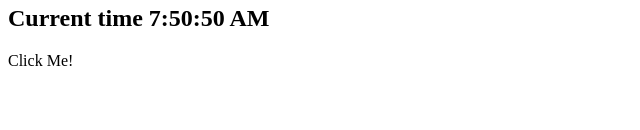
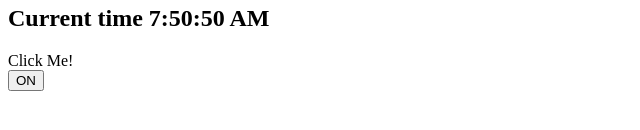
Before and after one commit to rahulvishwakarm/React-Fundamentals, a React (Create React App) app in the folder react-basics/: page / in a window 1280 px wide. Shown: the part 666-796 px from the top of the page, without its empty margins (0-640 px from the left). Built offline with nearby package versions, Linux system fonts and the light colour scheme.

Commit message:
Event Handler Toogle

```diff
--- a/react-basics/src/App.js
+++ b/react-basics/src/App.js
@@ -2,6 +2,7 @@ import ClassComponent from "./Component and Props/ClassComponent";
 import ExtractingComponent from "./Component and Props/ExtractingComponent";
 import FuncComponent from "./Component and Props/FuncComponent";
 import EventHandler from "./HandlingEvents/EventHandler";
+import Toogle from "./HandlingEvents/Toogle";
 import JSX from "./JSX Introduction/JSX";
 import RenderElement from "./Rendering Element/RenderElement";
 import Rendering from './State and LifeCycle/Rendering';
@@ -27,6 +28,7 @@ function App() {
 
         {/* Event Handlers */}
         <EventHandler/>
+        <Toogle/>
     </div>
   );
 }
--- /dev/null
+++ b/react-basics/src/HandlingEvents/Toogle.js
@@ -0,0 +1,28 @@
+import React, { Component } from 'react'
+
+class Toogle extends Component {
+    constructor(props) {
+        super(props);
+        this.state = {
+            isToggleOn:true
+        }
+        this.handleClick = this.handleClick.bind(this);
+    }
+
+    handleClick() {
+        this.setState(state=> ({
+            isToggleOn:!state.isToggleOn
+        }));
+    }
+
+    render() {
+        return (
+            <div>
+                <button onClick={this.handleClick}>
+                    {this.state.isToggleOn ? 'ON' : 'OFF'}
+                </button>
+            </div>
+        )
+    }
+}
+export default  Toogle;
```
